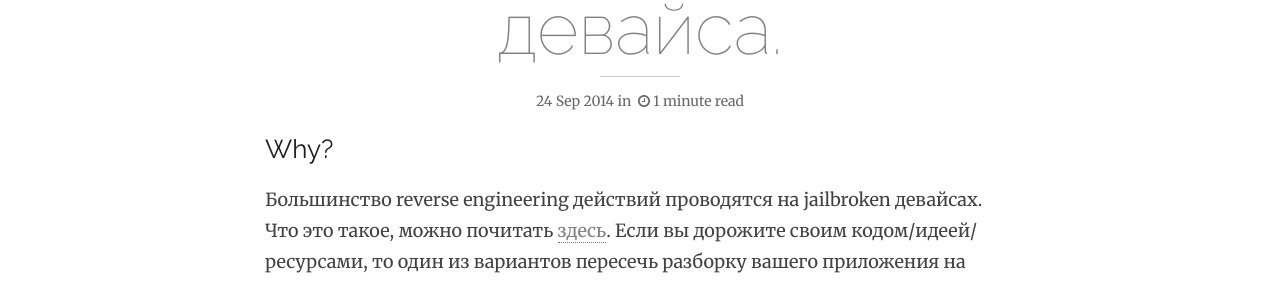
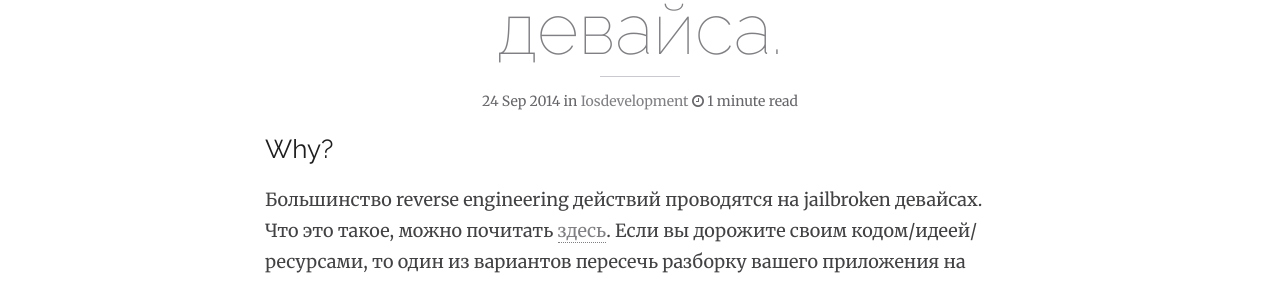
Before and after one commit to dgon-jd/dgon-jd.github.io, a Jekyll site: the page built from _posts/2014-09-24--jailbreak.md, in a window 1280 px wide and 900 px high, scrolled down 523 px. Shown: the part 168-450 px from the top of the window. Built offline with Jekyll 4.4.1, drawn with Linux system fonts in a browser that asks for light colours; nearby versions of some CDN libraries.

Commit message:
Category fixes

```diff
--- a/_config.yml
+++ b/_config.yml
@@ -149,8 +149,8 @@ prose:
           options:
             - name: "Personal"
               value: personal
-            - name: "Web-Development"
-              value: webdevelopment
+            - name: "iOS-Development"
+              value: iosdevelopment
             - name: "Interesting"
               value: interesting
             - name: "Status"
--- a/_posts/2014-09-24--jailbreak.md
+++ b/_posts/2014-09-24--jailbreak.md
@@ -5,6 +5,7 @@ title: Проверки на Jailbreak девайса.
 mathjax: false
 featured: false
 comments: false
+category: iosdevelopment
 ---
 
 ## Why?
```
